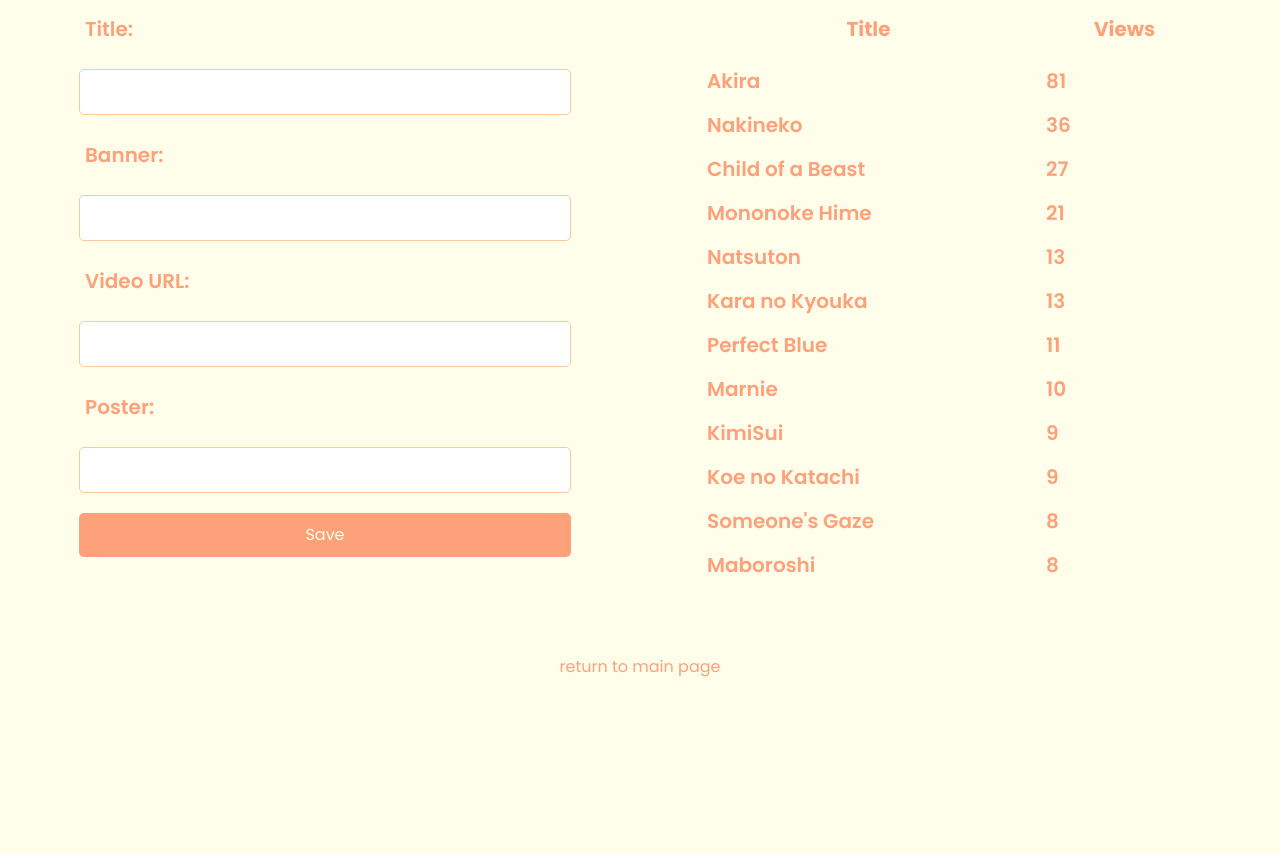
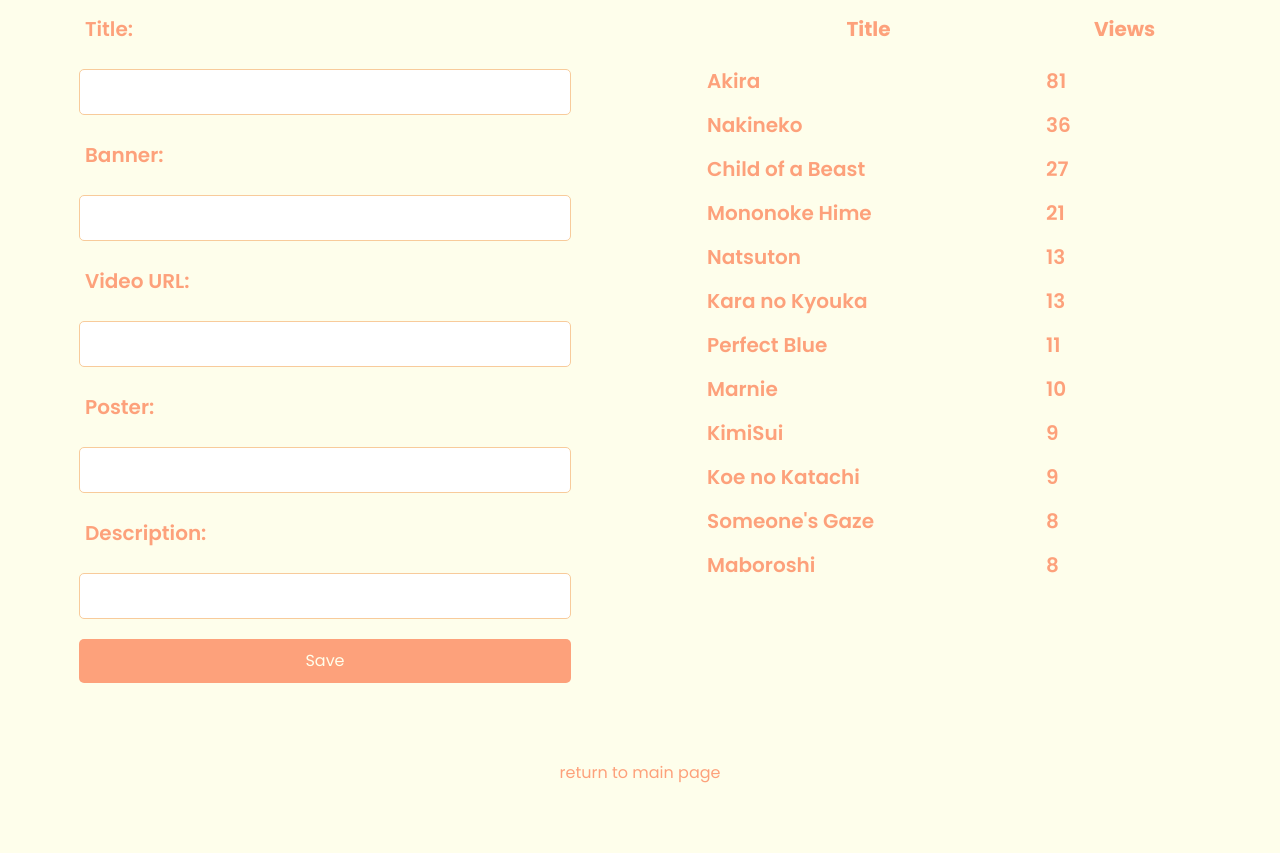
Before and after one commit to ch1kulya/AnimeBesu, a Flask app: page /movie_form in a window 1280 px wide. Shown: the part 125-978 px from the top of the page. Before the commit the page ends 802 px from the top, so only its background shows below. Run offline with Flask 3, Linux system fonts and the light colour scheme; the visitor is signed in with stand-in values (Sample User, id 1); data comes from the database, SQL or seed files in the repository; some libraries are stand-ins or nearby versions.

Commit message:
Update movie_form.html

```diff
--- a/templates/movie_form.html
+++ b/templates/movie_form.html
@@ -30,6 +30,10 @@
             <input type="text" id="poster" name="poster" value="{{ movie.poster if movie else '' }}" required
                 class="form-input">
 
+            <label for="description" class="block text-xl font-semibold p-4 gradient-text">Description:</label>
+            <input type="text" id="description" name="description" value="{{ movie.description if movie else '' }}" required
+                class="form-input">
+
             <input type="submit" value="Save" class="form-button">
         </form>
     </div>
```
